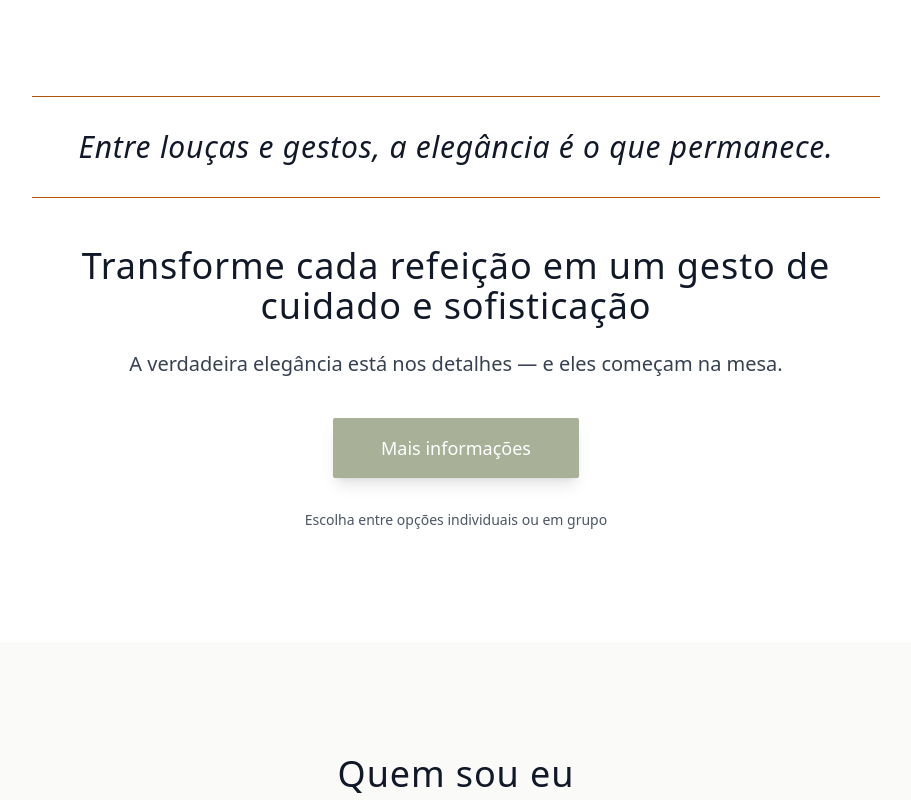
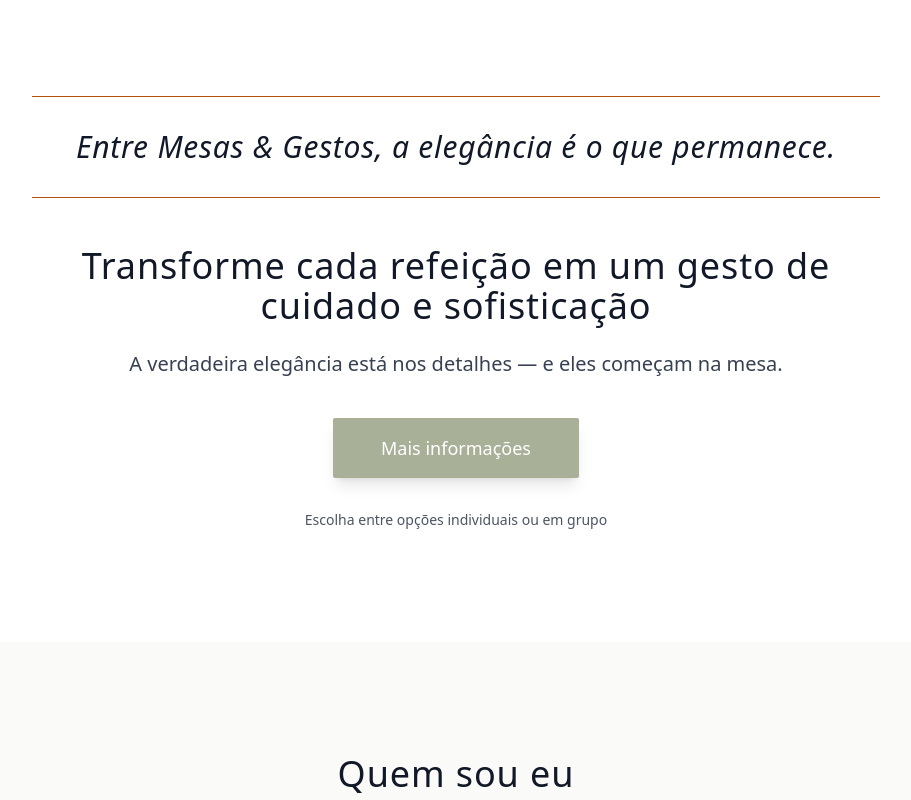
Before and after one commit to kainamf/entre-loucas-e-gestos, a React (Vite) app: page / in a window 1280 px wide. Shown: the part 3260-4060 px from the top of the page, without its empty margins (184-1095 px from the left). Built offline with nearby package versions, Linux system fonts and the light colour scheme.

Commit message:
feat: Update branding references from "Entre Louças e Gestos" to "Entre Mesas & Gestos" in index, CTA, Footer, and Modal components

```diff
--- a/index.html
+++ b/index.html
@@ -6,7 +6,7 @@
   <link rel="apple-touch-icon" sizes="180x180" href="/leTableLogo.png" />
   <link rel="shortcut icon" href="/leTableLogo.png" />
     <meta name="viewport" content="width=device-width, initial-scale=1.0" />
-    <title>Entre Louças e Gestos Landing Page</title>
+  <title>Entre Mesas & Gestos Landing Page</title>
   </head>
   <body>
     <div id="root"></div>
--- a/src/components/CTA.tsx
+++ b/src/components/CTA.tsx
@@ -8,7 +8,7 @@ export default function CTA({ onCTAClick }: CTAProps) {
       <div className="max-w-4xl mx-auto px-6 text-center">
         <div className="border-t border-b border-amber-700 py-8 mb-12">
           <p className="text-2xl md:text-3xl text-gray-900 italic font-light tracking-wide leading-relaxed">
-            Entre louças e gestos, a elegância é o que permanece.
+            Entre Mesas & Gestos, a elegância é o que permanece.
           </p>
         </div>
 
--- a/src/components/Footer.tsx
+++ b/src/components/Footer.tsx
@@ -12,7 +12,7 @@ export default function Footer() {
               className="w-20 h-auto opacity-80"
             />
           </div>
-          <h3 className="text-2xl font-light tracking-wide mb-2">Entre Louças e Gestos</h3>
+          <h3 className="text-2xl font-light tracking-wide mb-2">Entre Mesas & Gestos</h3>
           <p className="text-stone-400 font-light">
             Mais do que regras, aprenda a viver a etiqueta com naturalidade e estilo.
           </p>
--- a/src/components/Modal.tsx
+++ b/src/components/Modal.tsx
@@ -56,7 +56,7 @@ export default function Modal({ isOpen, onClose }: ModalProps) {
                 </div>
               </div>
               <a
-                href="https://wa.me/5521969886267?text=Olá!%20Gostaria%20de%20saber%20mais%20sobre%20o%20curso%20Individual%20-%20Entre%20Louças%20e%20Gestos"
+                href="https://wa.me/5521969886267?text=Ol%C3%A1!%20Gostaria%20de%20saber%20mais%20sobre%20o%20curso%20Individual%20-%20Entre%20Mesas%20%26%20Gestos"
                 target="_blank"
                 rel="noopener noreferrer"
                 className="block w-full bg-amber-700 text-white text-center py-3 rounded-sm hover:bg-amber-800 transition-colors duration-300 mt-6"
```
